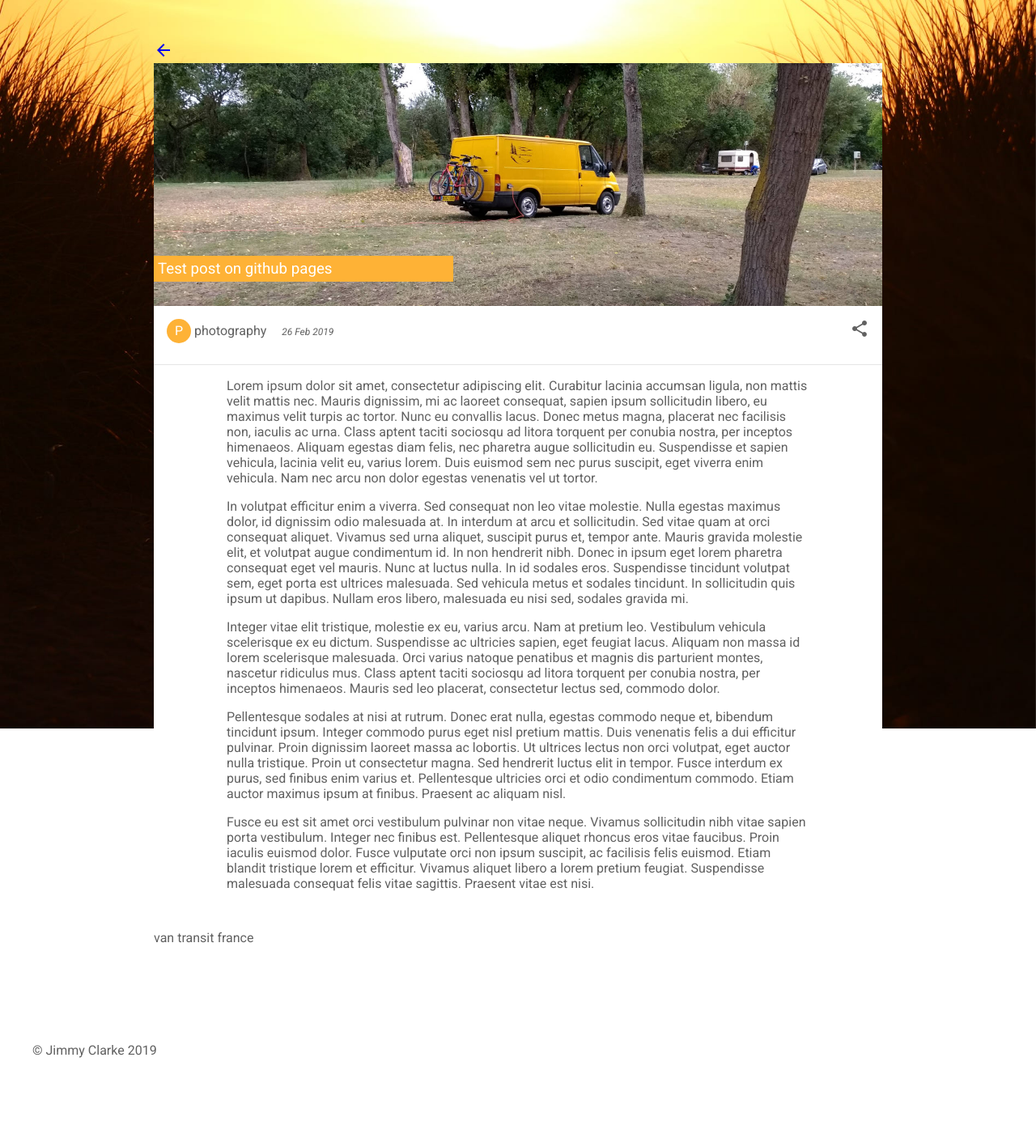
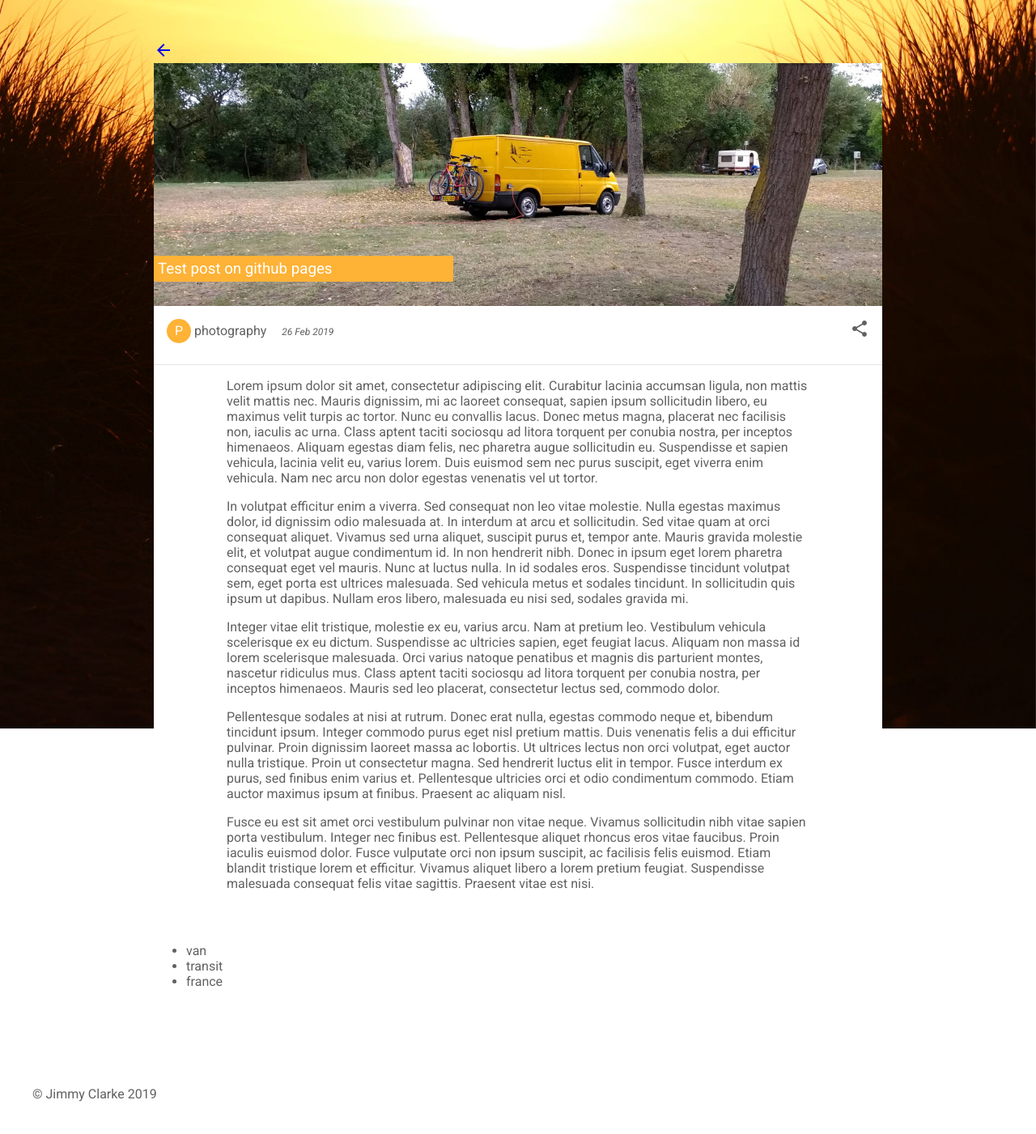
Before and after one commit to jimmyclarke113/jimmyclarke113.github.io, a Jekyll site: the page built from _posts/2019-02-26-test-post-2.md, in a window 1280 px wide. Shown: the whole page at 81% size. Built offline with Jekyll 4.4.1, drawn with Linux system fonts in a browser that asks for light colours; before the commit the page ends 1347 px from its top, so only the background shows below that.

Commit message:
Update posts2019.html

```diff
--- a/_layouts/posts2019.html
+++ b/_layouts/posts2019.html
@@ -17,8 +17,10 @@
 		{{content}}
 	</div>
 	<div class="postFooter">
-		{% for tag in page.tags %}
-			<span>{{tag}}</span>
-		{% endfor %}
+		<ul>
+			{% for tag in page.tags %}
+				<li>{{tag}}</li>
+			{% endfor %}
+		</ul>
 	</div>
 </div>
```
